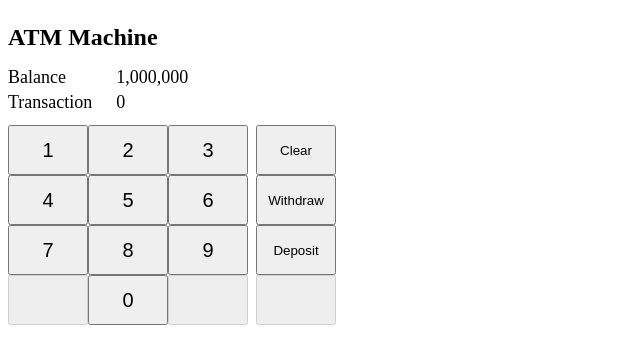
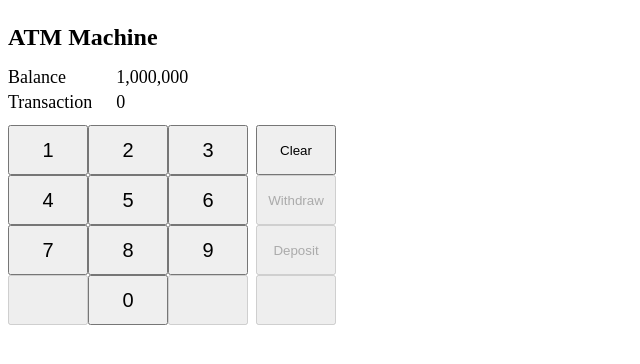
Before and after one commit to tomasz-rebas/react-atm-machine, a React (Vite) app: page / in a window 1280 px wide. Shown: the top 364 px of the page, without its empty margins (0-640 px from the left). Built offline with nearby package versions, Linux system fonts and the light colour scheme.

Commit message:
Disable controls if their operations are blocked

```diff
--- a/src/components/Controls.jsx
+++ b/src/components/Controls.jsx
@@ -6,22 +6,23 @@ export const Controls = ({
   transaction,
   setTransaction,
 }) => {
+  const canWithdraw = transaction > 0 && transaction <= balance;
+  const canDeposit = transaction > 0 && balance + transaction <= MAX_BALANCE;
+
   const handleClear = () => {
     setTransaction(0);
   };
 
   const handleWithdraw = () => {
-    if (transaction <= balance) {
+    if (canWithdraw) {
       setBalance((prev) => prev - transaction);
       setTransaction(0);
     }
   };
 
   const handleDeposit = () => {
-    const updatedBalance = balance + transaction;
-
-    if (updatedBalance <= MAX_BALANCE) {
-      setBalance(updatedBalance);
+    if (canDeposit) {
+      setBalance(balance + transaction);
       setTransaction(0);
     }
   };
@@ -29,8 +30,12 @@ export const Controls = ({
   return (
     <div className="controls">
       <button onClick={handleClear}>Clear</button>
-      <button onClick={handleWithdraw}>Withdraw</button>
-      <button onClick={handleDeposit}>Deposit</button>
+      <button onClick={handleWithdraw} disabled={!canWithdraw}>
+        Withdraw
+      </button>
+      <button onClick={handleDeposit} disabled={!canDeposit}>
+        Deposit
+      </button>
       <button disabled />
     </div>
   );
```
